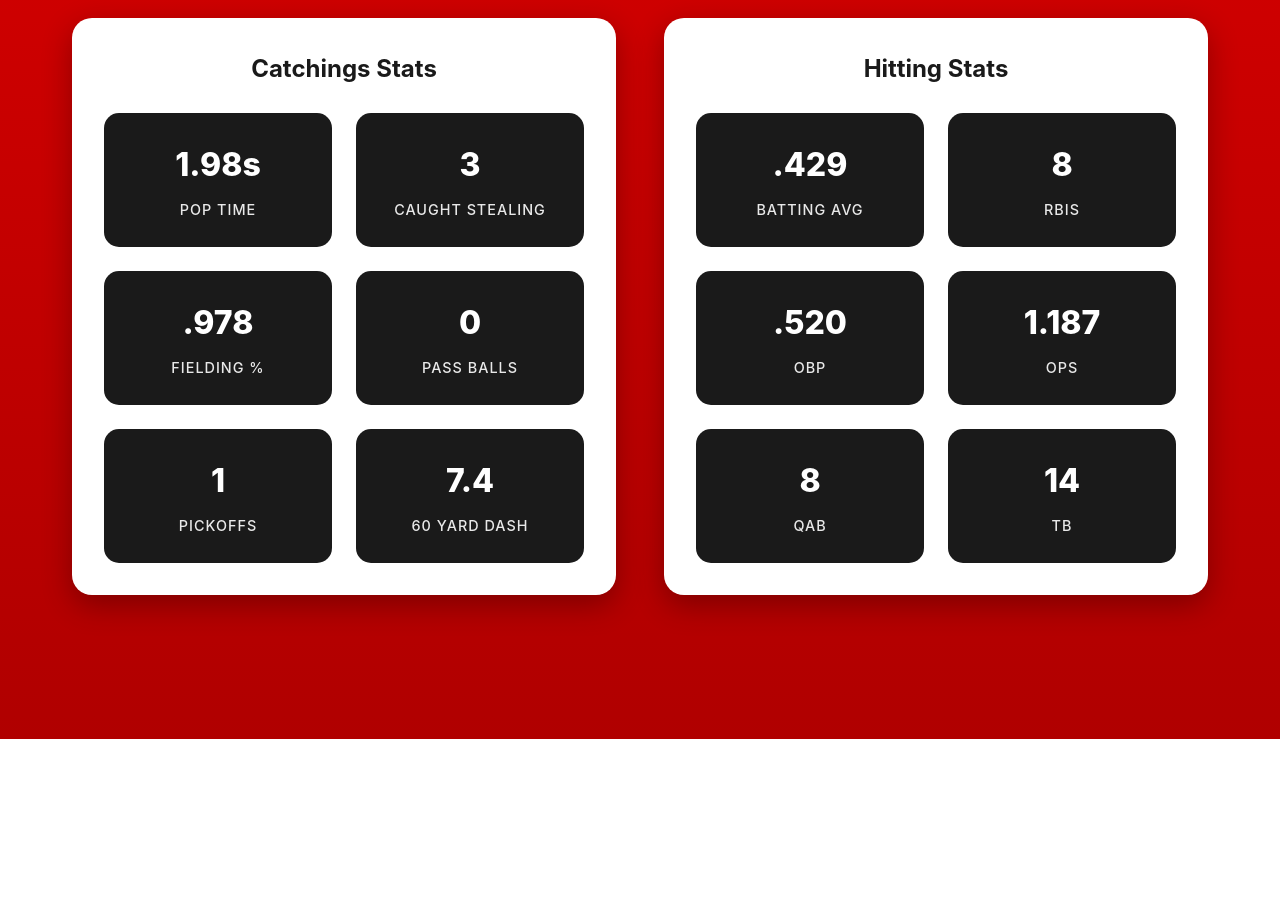
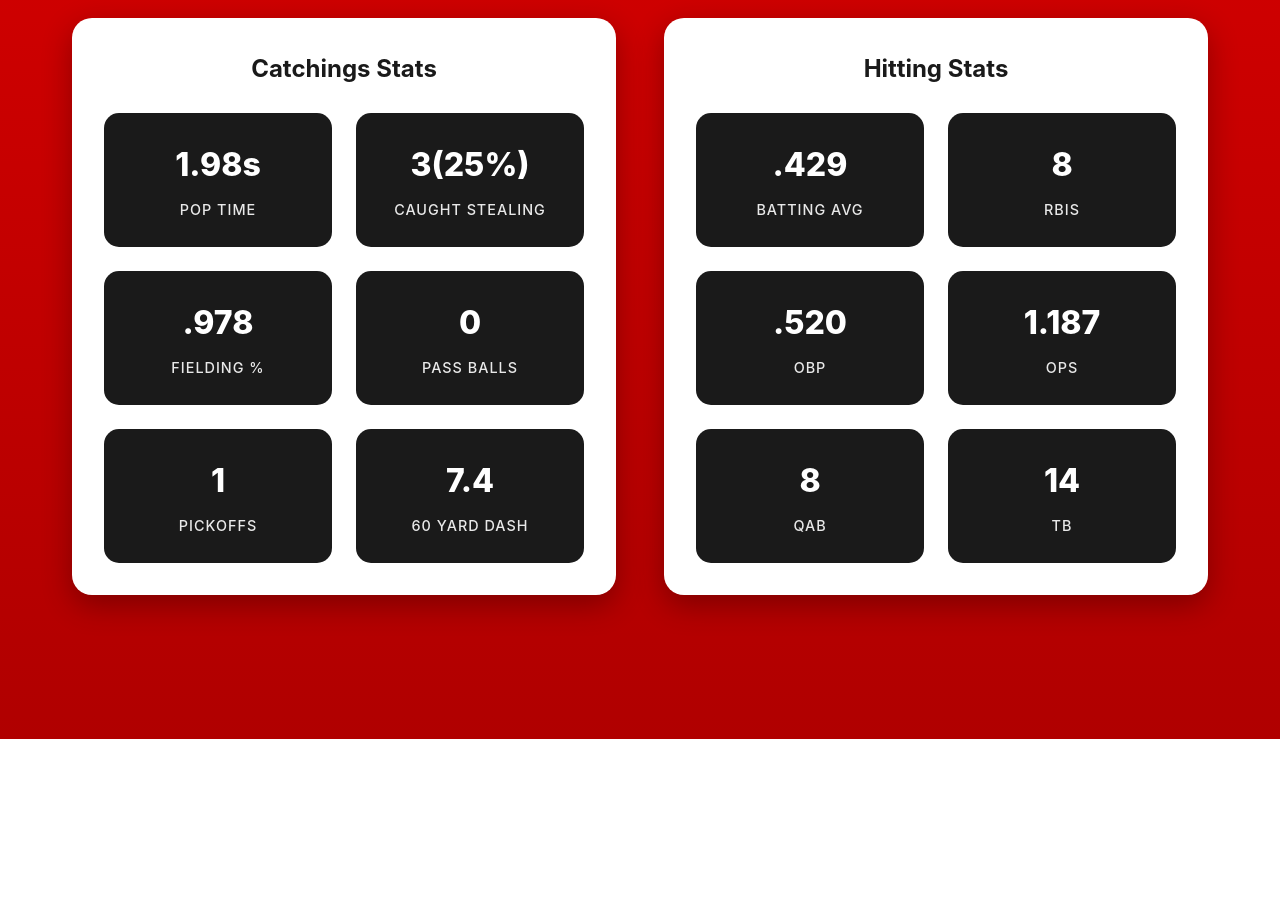
Before and after one commit to RyanBarnes40/BaseballPortfolio, a React (Vite) app: page / in a window 1280 px wide. Shown: the part 1720-2619 px from the top of the page. Built offline with nearby package versions, Linux system fonts and the light colour scheme.

Commit message:
Update App.tsx

```diff
--- a/src/App.tsx
+++ b/src/App.tsx
@@ -23,7 +23,7 @@ function App() {
     stats: {
       catching: [
         { label: "Pop Time", value: "1.98s" },
-        { label: "Caught Stealing", value: "3" },
+        { label: "Caught Stealing", value: "3(25%)" },
         { label: "Fielding %", value: ".978" },
         { label: "Pass Balls", value: "0" },
         { label: "Pickoffs", value: "1" },
```
